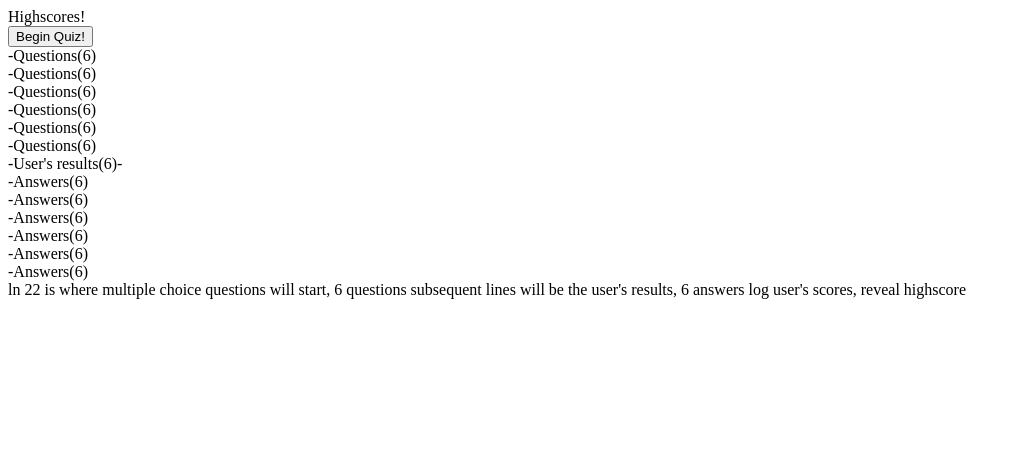
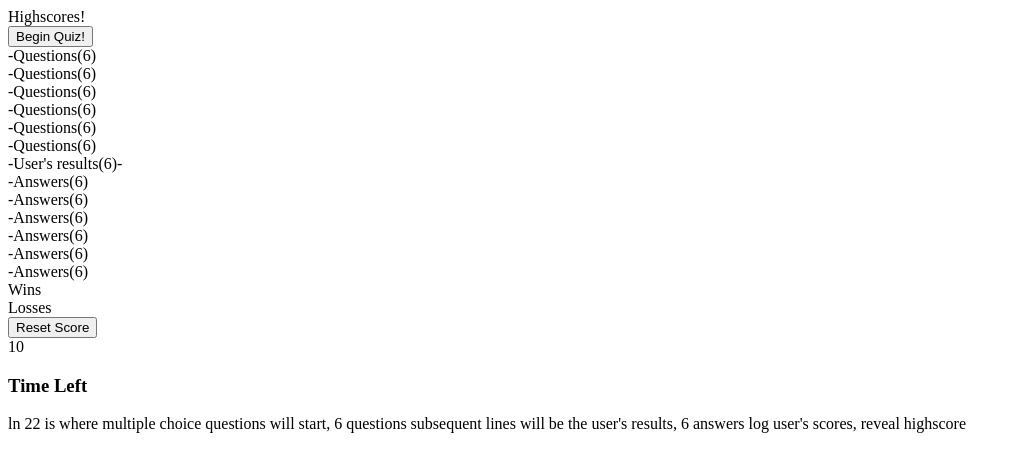
Before and after one commit to Are-Jae/JavaJogger, a plain HTML site: page doc.html in a window 1280 px wide. Shown: the whole page, without its empty margins (0-1021 px from the left). Drawn offline with Linux system fonts and the light colour scheme.

Commit message:
third commit with more html and js added

```diff
--- a/doc.html
+++ b/doc.html
@@ -40,6 +40,28 @@
     </section>
     <script src="./doc.js"></script>
 
+    <section>
+
+    <container id="scores">
+
+        <div id="h2">Wins</div>
+        <div id="h2">Losses</div>
+        <button class="resets">Reset Score</button>
+    </container>
+
+    <container id="timer">
+        <div id="timer-text">
+            <div class="large-font timer-count">10</div>
+            <h3>Time Left</h3>
+
+
+
+
+
+        </div>
+    </container>
+
+</section>
 </body>
 
 </html>
```
